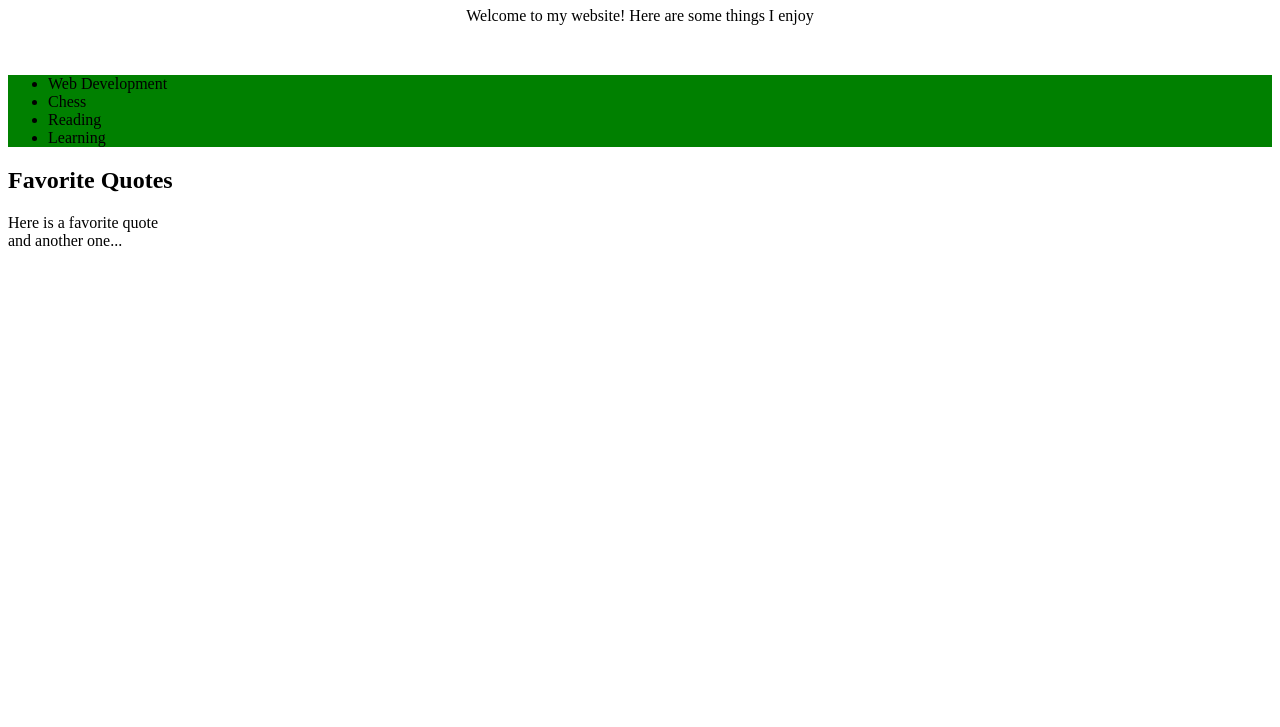
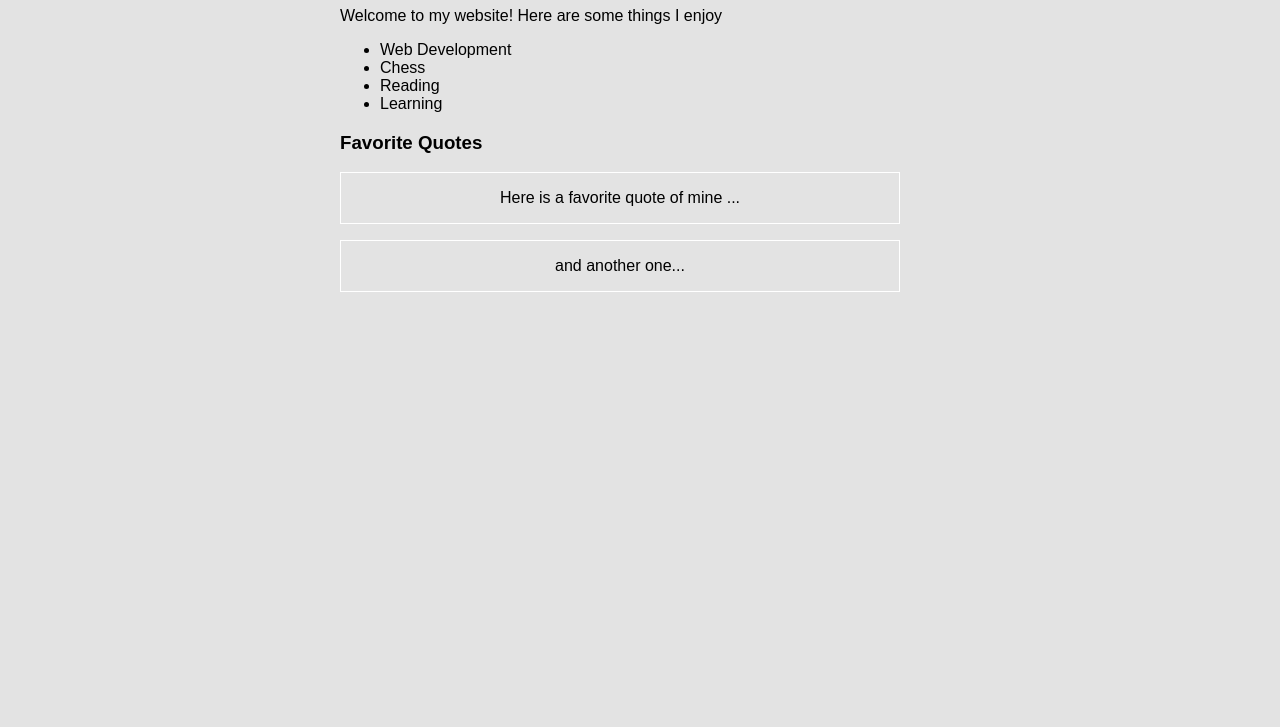
Before and after one commit to Dambrine/Ex_1, a plain HTML site: page index.html in a window 1280 px wide. Shown: the part 73-800 px from the top of the page. Drawn offline with Linux system fonts and the light colour scheme.

Commit message:
the last edit

```diff
--- a/css/index.css
+++ b/css/index.css
@@ -1,4 +1,18 @@
-ul{
-	align-content: center;
-	background: green;
+body{
+	background-color: #e3e3e3;
+	font-family: sans-serif;
 }
+.wrap{
+
+	width: 600px;
+	margin: auto;
+}
+
+blockquote{
+	border: 1px solid white;
+	text-align: center;
+	margin-left: 0;
+
+
+
+}
--- /dev/null
+++ b/ex1.css
@@ -0,0 +1,29 @@
+li{
+	display: inline;
+	font-weight: 2px;
+}
+
+
+
+ul a{
+	text-decoration: none;
+	color: red;
+}
+ul a{
+	text-decoration: none;
+	color: black;
+}
+ul{
+	line-height: normal;
+
+}
+form li{
+	margin-bottom: 20px;
+	}
+textarea{
+	width: 200px;
+	height: 100px;
+}
+label{
+	display: block;
+}
--- a/index.html
+++ b/index.html
@@ -2,17 +2,17 @@
 <html>
 <head>
 	<title>My first website</title>
-	<link rel="stylesheet" href="Ex_1/index.css">
+	<link rel="stylesheet" href="css/index.css">
 	<meta charset="utf-8">
 </head>
 <body>
-	<div>
-	<center>
+
+	<div class="wrap">
+
     <h1>My First Website
     </h1>
 
-        <p>Welcome to my website! Here are some things I enjoy</p></br></center>
-    </div>
+        <p>Welcome to my website! Here are some things I enjoy</p>
     <ul>
 	        <li>Web Development</li>
 	        <li>Chess</li>
@@ -20,9 +20,15 @@
 	        <li>Learning</li>
 	    </ul>
 
-	    <h2>Favorite Quotes</h2>
-	    Here is a favorite quote </br>
-        and another one... </br>
-    </div>
+	    <h3>Favorite Quotes</h3>
+	    <blockquote>
+	    	<p> Here is a favorite quote of mine ...</p>
+	    </blockquote>
+
+	    <blockquote>
+	    	<p>and another one... </p>
+	    </blockquote>
+
+   </div>
 </body>
 </html>
```
Also changed, not shown: exercice.html (added, +38 -0 lines).
